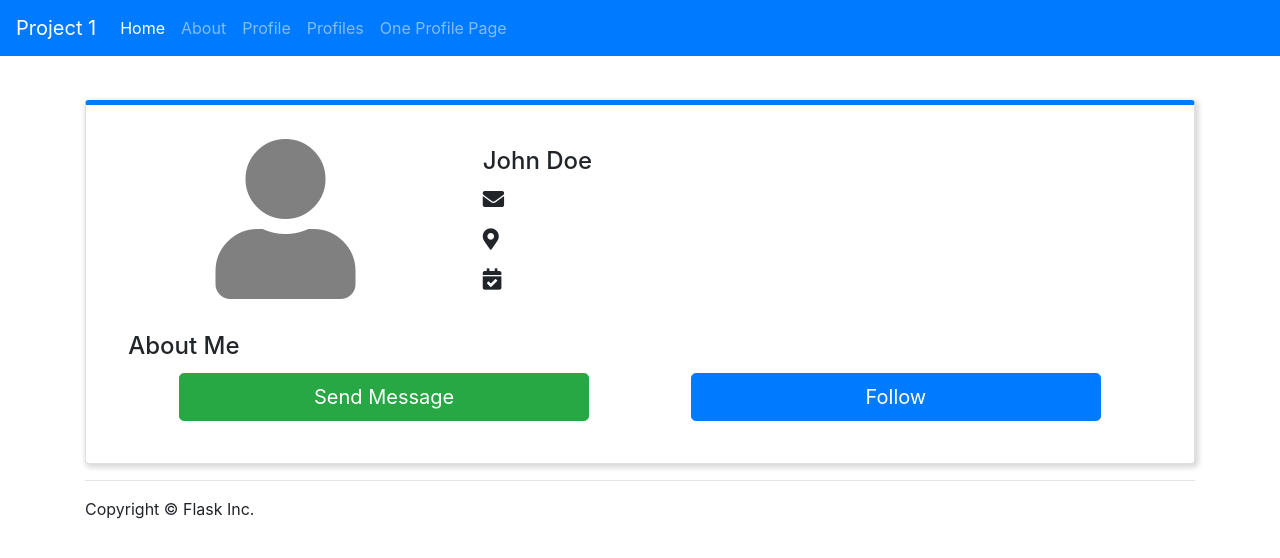
After one commit to LRJasmine/info3180-project1, a Flask app: page /oneprofilepage in a window 1280 px wide. The commit adds this page. Shown: the top 558 px of the page. Run offline with Flask 2, Linux system fonts and the light colour scheme; some libraries are stand-ins or nearby versions.

Commit message:
created individual profile page and page for all users

```diff
--- /dev/null
+++ b/app/static/css/oneprofilepage.css
@@ -0,0 +1,26 @@
+.card {
+    margin-top: 100px;
+    padding: 2%;
+    box-shadow: 2px 2px 5px 2px #DCDCDC		;
+    border-top: solid #007bff 5px;
+}
+
+.card-header{
+    background-color: white;
+    text-align: center;
+    border: none;
+}
+
+.fa-user{
+    color: grey;
+}
+
+#buttons {
+    display: flex;
+    justify-content:space-around;
+}
+
+button {
+    width: 40%;
+    height: 2%;
+}
--- a/app/templates/header.html
+++ b/app/templates/header.html
@@ -6,6 +6,8 @@
 
   {% block css %}
   <link rel="stylesheet" href="{{ url_for('static', filename='css/header.css') }}">
+  <link rel="stylesheet" href="https://use.fontawesome.com/releases/v5.7.0/css/all.css" integrity="sha384-lZN37f5QGtY3VHgisS14W3ExzMWZxybE1SJSEsQp9S+oqd12jhcu+A56Ebc1zFSJ" crossorigin="anonymous">
+
   {% endblock %}
 
   <div class="collapse navbar-collapse" id="navbarSupportedContent">
@@ -22,6 +24,9 @@
       <li>
         <a class="nav-link" href="{{ url_for('profiles') }}">Profiles</a>
       </li>
+      <li>
+        <a class="nav-link" href="{{ url_for('oneprofilepage') }}">One Profile Page</a>
+      </li>
 
 
     </ul>
--- /dev/null
+++ b/app/templates/oneprofilepage.html
@@ -0,0 +1,35 @@
+{% extends "base.html" %}
+
+{% block css %}
+<link rel="stylesheet" href="{{ url_for('static', filename='css/oneprofilepage.css') }}">
+{% endblock %}
+
+{% block main %}
+
+<div class="card">
+    <div class="d-flex flex-row ">
+        <div class="card-header col-sm-4">
+            <i class="fas fa-user fa-10x"></i>
+        </div>
+        <div class="card-body col-sm-4">
+            <h4 class="card-title">John Doe</h4>
+            <i class="fas fa-envelope fa-lg"></i>
+            <p class="card-text"></p>
+            <i class="fas fa-map-marker-alt fa-lg"></i>
+            <p class="card-text"></p>
+            <i class="fas fa-calendar-check fa-lg"></i>
+            <p class="card-text"></p>
+        </div>
+    </div>
+    <div class="card-body" id="about">
+        <h4 class="card-title">About Me</h4>
+        <div id="buttons">
+            <button type=" button" name="sendmessage" class="btn btn-success btn-lg">Send Message</button>
+            <button type=" button" name="follow" class="btn btn-primary btn-lg">Follow</button>
+        </div>
+    </div>
+</div>
+
+
+
+{% endblock %}
--- a/app/templates/profiles.html
+++ b/app/templates/profiles.html
@@ -9,4 +9,6 @@
 
 <h1>This is the Profiles Page</h1>
 
+
+
 {% endblock %}
--- a/app/views.py
+++ b/app/views.py
@@ -66,8 +66,13 @@ def profile():
 
 @app.route('/profiles', methods=['POST', 'GET'])
 def profiles():
-    return render_template('profiles.html')
+    users = UserProfile.query.all()
 
+    return render_template('profiles.html', users=users)
+
+@app.route('/oneprofilepage', methods=['POST', 'GET'])
+def oneprofilepage():
+    return render_template('oneprofilepage.html')
 
 
 @app.route('/<file_name>.txt')
```
